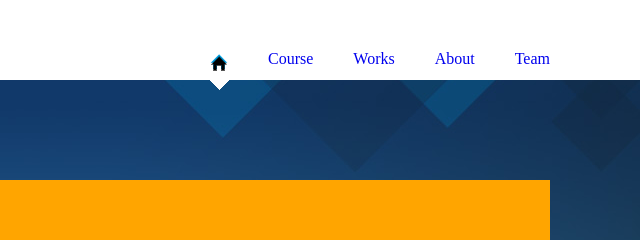
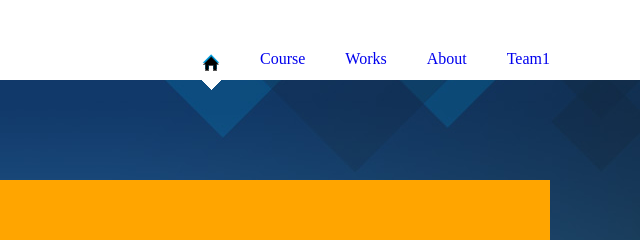
Before and after one commit to kb1ngram4/project1, a website: page index.html in a window 1280 px wide. Shown: the top 240 px of the page, 640-1280 px from the left. Drawn offline with Linux system fonts and the light colour scheme.

Commit message:
再试一把

```diff
--- a/index.html
+++ b/index.html
@@ -47,7 +47,7 @@
                     </li>
                     <li>
                         <a href="javascript:;">
-                            <span>Team</span>
+                            <span>Team1</span>
                             <span>Team</span>
                         </a>
                     </li>
```
Also changed, not shown: src/js/index.min.js.
